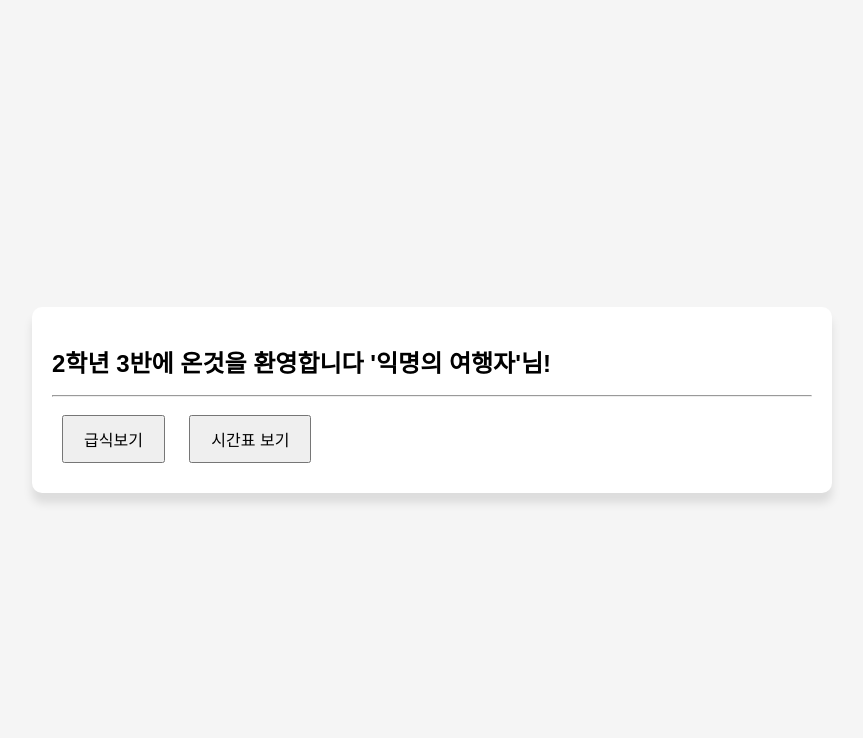
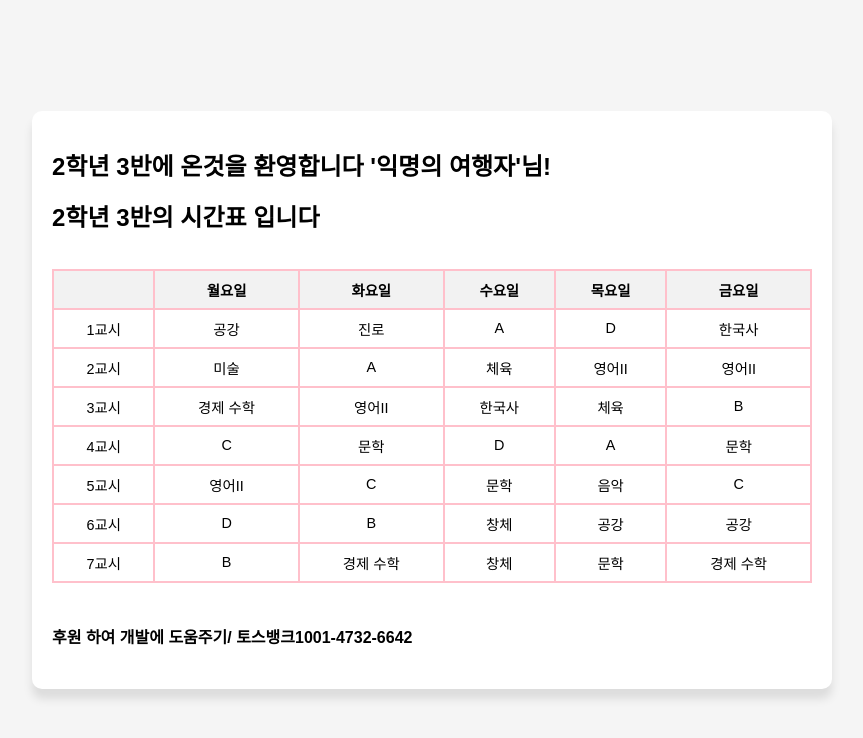
Before and after one commit to peropero1111/2-3.github.io, a plain HTML site: page index.html in a window 1280 px wide. Shown: the whole page, without its empty margins (208-1071 px from the left). Drawn offline with Linux system fonts and the light colour scheme.

Commit message:
Update index.html

```diff
--- a/index.html
+++ b/index.html
@@ -32,14 +32,112 @@
             margin: 10px;
             padding: 10px 20px;
         }
+        .table-wrapper {
+            width: 100%;
+            overflow-x: auto;
+            display: flex; /* 추가 */
+            justify-content: center; /* 테이블을 가운데로 정렬 */
+        }
+        table {
+            border-collapse: collapse;
+            width: 100%;
+            max-width: 800px; /* 테이블 크기 제한 */
+            margin: 20px 0;
+            border: 1px solid pink;
+            border-width: 2px;
+        }
+        th, td {
+            border: 1px solid pink;
+            padding: 8px;
+            text-align: center;
+            font-size: 0.9em;
+            border-width: 2px;
+        }
+        th {
+            background-color: #f2f2f2;
+        }
+        @media (max-width: 600px) {
+            th, td {
+                font-size: 0.8em;
+                padding: 6px;
+            }
+        }
     </style>
 </head>
+<body>
     <div class="container">
-<body>
-    <h1>2학년 3반에 온것을 환영합니다 '익명의 여행자'님!</h1>
-    <hr></hr>
-    <button onclick="window.location.href='https://foodchecking.netlify.app/'">급식보기</button>
-    <button onclick="window.location.href='https://2-3-schedule.netlify.app/'">시간표 보기</button>
+        <h1>2학년 3반에 온것을 환영합니다 '익명의 여행자'님!</h1>
+        <h1>2학년 3반의 시간표 입니다</h1>
+        <div class="table-wrapper">
+            <table>
+                <tr>
+                    <th scope="col"></th>
+                    <th scope="col">월요일</th>
+                    <th scope="col">화요일</th>
+                    <th scope="col">수요일</th>
+                    <th scope="col">목요일</th>
+                    <th scope="col">금요일</th>
+                </tr>
+                <tr>
+                    <td>1교시</td>
+                    <td>공강</td>
+                    <td>진로</td>
+                    <td>A</td>
+                    <td>D</td>
+                    <td>한국사</td>
+                </tr>
+                <tr>
+                    <td>2교시</td>
+                    <td>미술</td>
+                    <td>A</td>
+                    <td>체육</td>
+                    <td>영어II</td>
+                    <td>영어II</td>
+                </tr>
+                <tr>
+                    <td>3교시</td>
+                    <td>경제 수학</td>
+                    <td>영어II</td>
+                    <td>한국사</td>
+                    <td>체육</td>
+                    <td>B</td>
+                </tr>
+                <tr>
+                    <td>4교시</td>
+                    <td>C</td>
+                    <td>문학</td>
+                    <td>D</td>
+                    <td>A</td>
+                    <td>문학</td>
+                </tr>
+                <tr>
+                    <td>5교시</td>
+                    <td>영어II</td>
+                    <td>C</td>
+                    <td>문학</td>
+                    <td>음악</td>
+                    <td>C</td>
+                </tr>
+                <tr>
+                    <td>6교시</td>
+                    <td>D</td>
+                    <td>B</td>
+                    <td>창체</td>
+                    <td>공강</td>
+                    <td>공강</td>
+                </tr>
+                <tr>
+                    <td>7교시</td>
+                    <td>B</td>
+                    <td>경제 수학</td>
+                    <td>창체</td>
+                    <td>문학</td>
+                    <td>경제 수학</td>
+                </tr>
+            </table>
+            </tbody></table>
+        </div>
+            <h4>후원 하여 개발에 도움주기/ 토스뱅크1001-4732-6642</h4>
+    </div>
 </body>
-        </div>
 </html>
```
